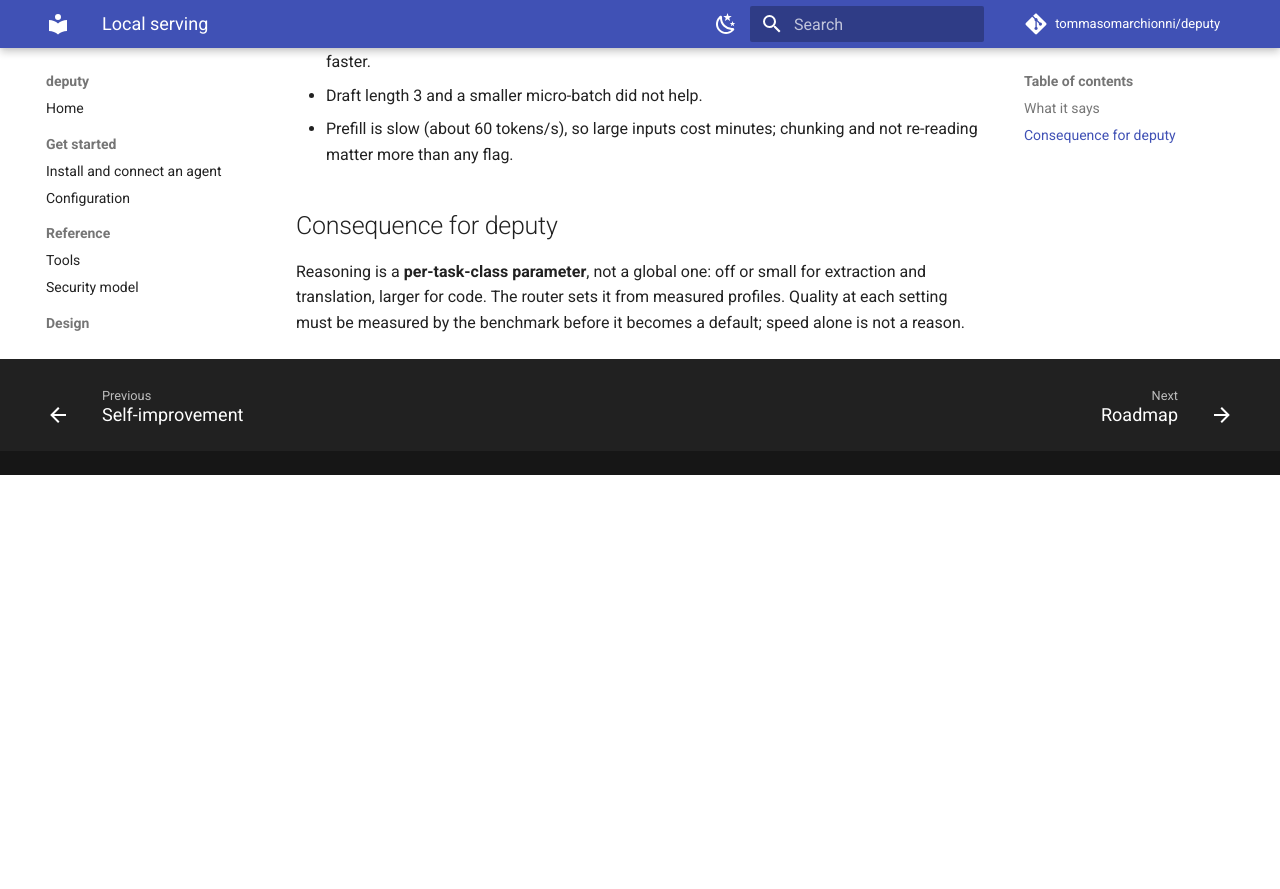
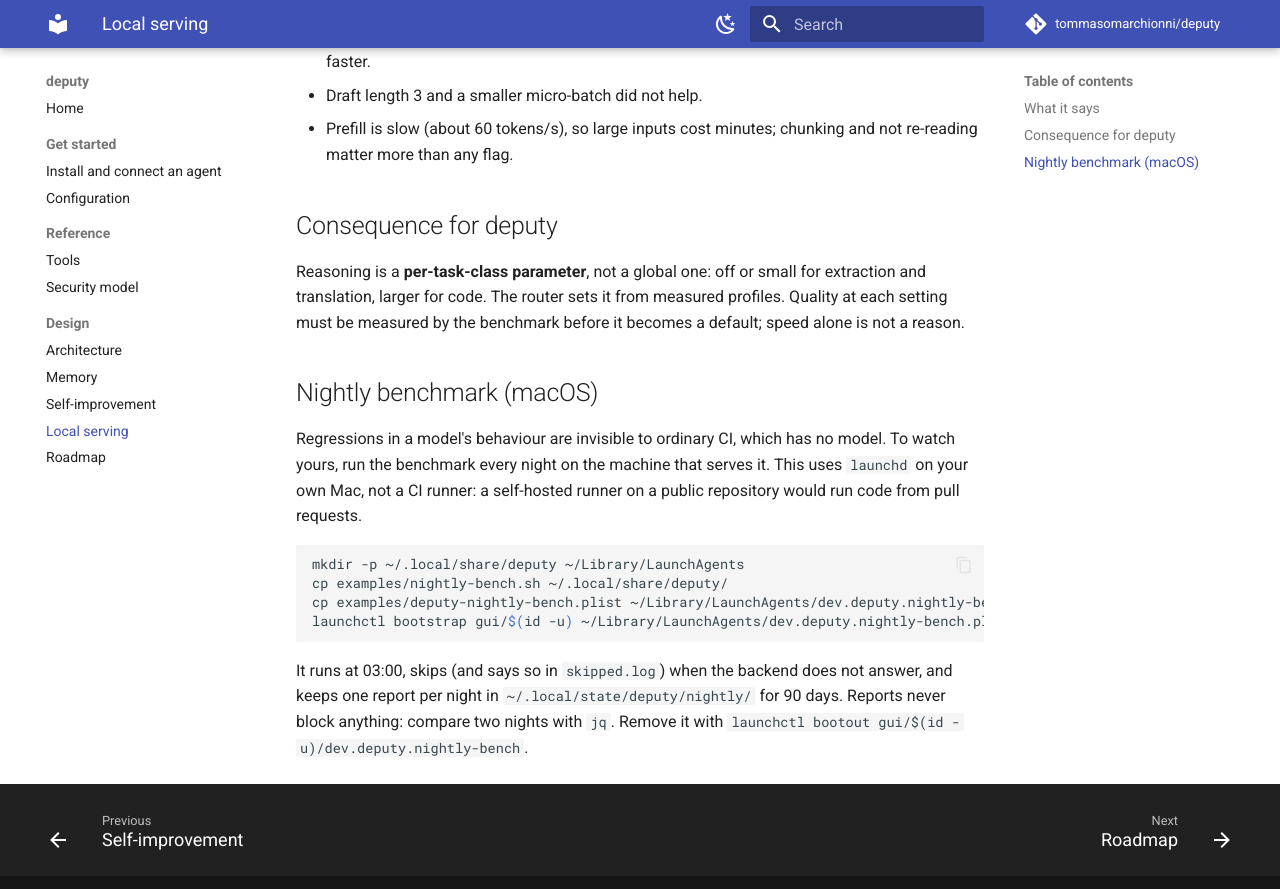
Before and after one commit to tommasomarchionni/deputy, an MkDocs documentation site: the page built from docs/local-serving.md, in a window 1280 px wide and 900 px high, scrolled down 714 px. Shown: the top 889 px of the window. Built offline with MkDocs 1.6.1 and Material for MkDocs 9.7.7, drawn with Linux system fonts in a browser that asks for light colours; comment, search, counter and statistics services are not loaded; before the commit the page ends 1189 px from its top, so only the background shows below that.

Commit message:
docs(ci): nightly benchmark of the local model with launchd, no self-hosted runner (#82)
* docs(ci): nightly benchmark of the local model with launchd, no self-hosted runner

* docs(ci): end local-serving.md with a single newline

---------

Co-authored-by: Tommaso Marchionni <8122764+tommasomarchionni@users.noreply.github.com>

````diff
--- a/docs/local-serving.md
+++ b/docs/local-serving.md
@@ -27,3 +27,20 @@ Numbers are from one machine and few runs: they show direction, not precision.
 Reasoning is a **per-task-class parameter**, not a global one: off or small for extraction and
 translation, larger for code. The router sets it from measured profiles. Quality at each setting
 must be measured by the benchmark before it becomes a default; speed alone is not a reason.
+
+## Nightly benchmark (macOS)
+
+Regressions in a model's behaviour are invisible to ordinary CI, which has no model. To watch yours,
+run the benchmark every night on the machine that serves it. This uses `launchd` on your own Mac,
+not a CI runner: a self-hosted runner on a public repository would run code from pull requests.
+
+```sh
+mkdir -p ~/.local/share/deputy ~/Library/LaunchAgents
+cp examples/nightly-bench.sh ~/.local/share/deputy/
+cp examples/deputy-nightly-bench.plist ~/Library/LaunchAgents/dev.deputy.nightly-bench.plist
+launchctl bootstrap gui/$(id -u) ~/Library/LaunchAgents/dev.deputy.nightly-bench.plist
+```
+
+It runs at 03:00, skips (and says so in `skipped.log`) when the backend does not answer, and keeps
+one report per night in `~/.local/state/deputy/nightly/` for 90 days. Reports never block anything:
+compare two nights with `jq`. Remove it with `launchctl bootout gui/$(id -u)/dev.deputy.nightly-bench`.
````
Also changed, not shown: docs/self-improvement.md (+1 -1 lines), 2 other files.
